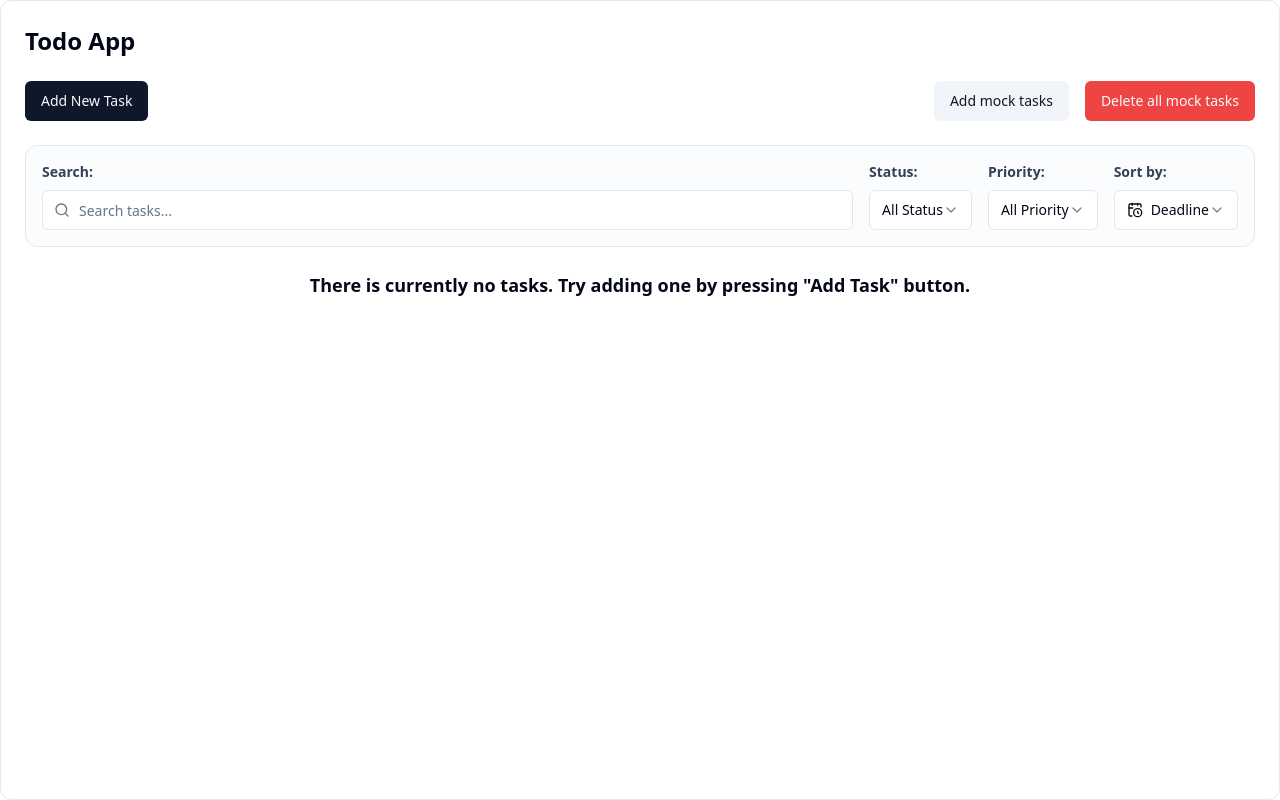
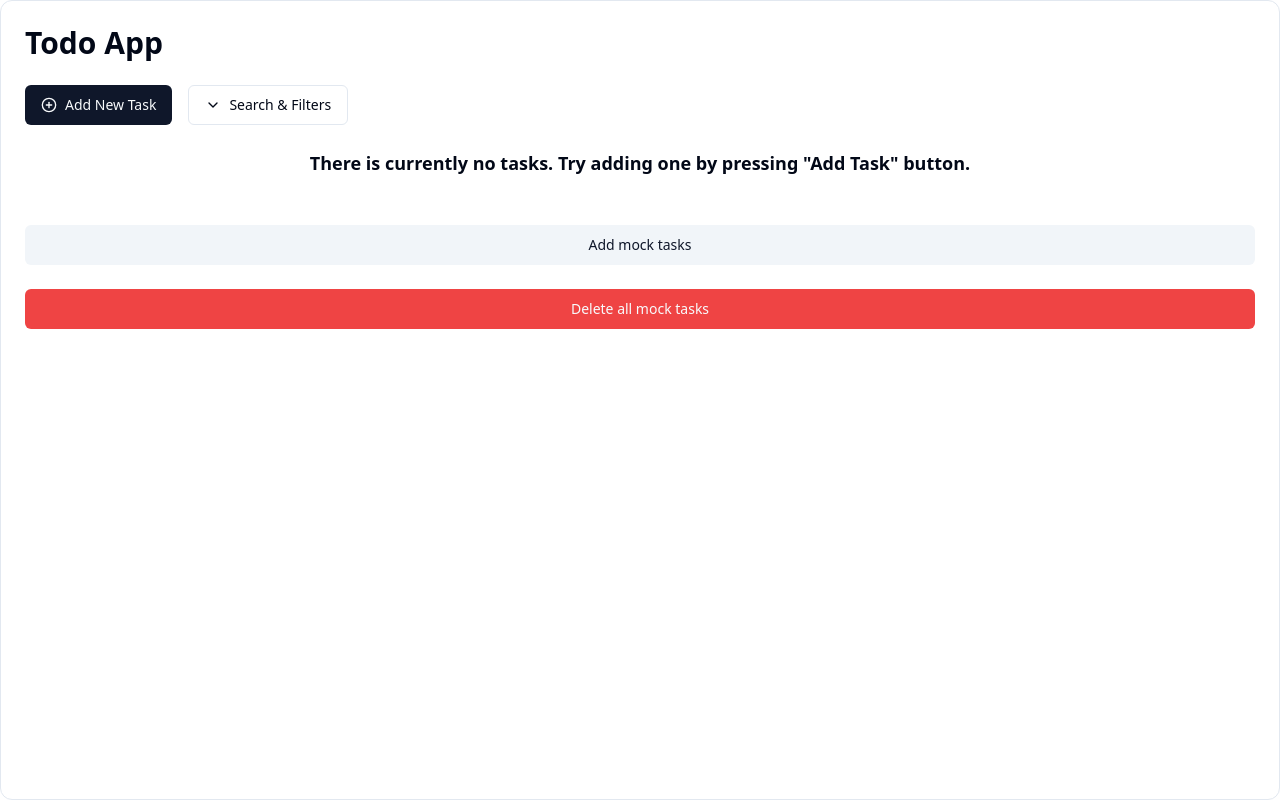
Before and after one commit to Zoraneko/todo-app, a React (Vite) app: page / in a window 1280 px wide. Built offline with nearby package versions, Linux system fonts and the light colour scheme.

Commit message:
update: update TaskFilter to be collapsible

```diff
--- a/src/App.tsx
+++ b/src/App.tsx
@@ -6,7 +6,7 @@ function App() {
 
   return (
     <div className="m-auto flex flex-col p-6 gap-6 border rounded-xl min-h-[100vh]">
-      <span className='text-2xl font-bold text-primary-900'>Todo App</span>
+      <h1 className='text-3xl font-bold text-primary-900'>Todo App</h1>
       <TodoDashboard />
       <Toaster />
     </div>
--- a/src/components/features/TaskFilter.tsx
+++ b/src/components/features/TaskFilter.tsx
@@ -3,7 +3,9 @@ import { Input } from "@/components/ui/input"
 import { Select, SelectContent, SelectItem, SelectTrigger, SelectValue } from "@/components/ui/select"
 import { getPriorityBadge } from "@/utils/getPriorityBadge";
 import { getStatusBadge } from "@/utils/getStatusBadge";
-import { CalendarClock, ClockPlus, Search } from "lucide-react"
+import { CalendarClock, ChevronDown, ChevronUp, ClockPlus, Search } from "lucide-react"
+import { useState } from "react";
+import { Button } from "../ui/button";
 
 interface TaskFilterProps {
     filter: FilterState;
@@ -11,8 +13,15 @@ interface TaskFilterProps {
 }
 
 export default function TaskFilter({ filter, onChange }: TaskFilterProps) {
+    const [isCollapsed, setIsCollapsed] = useState<boolean>(true);
     return (
+        !isCollapsed ? (
             <div className="flex flex-col md:flex-row gap-4 w-full bg-slate-50/50 p-4 rounded-xl border border-slate-200">
+                <div className="flex flex-col gap-2 flex-1 sm:flex-none  justify-center items-center">
+                    <Button variant="outline" className="w-10 h-10 flex" onClick={() => setIsCollapsed(!isCollapsed)}>
+                        <ChevronUp />
+                    </Button>
+                </div>
                 <div className="flex flex-col gap-2 flex-1">
                     <span className="text-sm font-semibold text-slate-700">Search:</span>
                     <div className="relative">
@@ -71,6 +80,13 @@ export default function TaskFilter({ filter, onChange }: TaskFilterProps) {
                         </Select>
                     </div>
                 </div>
+            </div>) : (
+            <div className="flex w-full md:w-auto">
+                <Button variant="outline" className="h-10 flex flex-row gap-2 w-full" onClick={() => setIsCollapsed(!isCollapsed)}>
+                    <ChevronDown />
+                    Search & Filters
+                </Button>
             </div>
         )
+    )
 }
--- a/src/components/features/TodoDashboard.tsx
+++ b/src/components/features/TodoDashboard.tsx
@@ -18,6 +18,7 @@ import {
 import TaskList from "./TaskList";
 import TaskPopup from "./TaskPopup";
 import type { PopupState } from "../../types";
+import { PlusCircle } from "lucide-react";
 
 const STORAGE_KEY = "todo_tasks";
 
@@ -109,10 +110,16 @@ export default function TodoDashboard() {
 
     return (
         <div className="flex flex-col gap-6">
-            <div className="flex flex-col sm:flex-row gap-4 items-center justify-between">
-                <Button onClick={handleOpenCreate} className="w-full sm:w-auto">
+            <div className="flex flex-col md:flex-row gap-4 items-center">
+                <Button onClick={handleOpenCreate} className="w-full md:w-auto">
+                    <PlusCircle />
                     Add New Task
                 </Button>
+                <TaskFilter filter={filter} onChange={handleFilterChange} />
+            </div>
+
+
+            <TaskList tasks={tasks} filter={filter} onOpenEdit={handleOpenEdit} />
             <span className="w-full "></span>
             <Button onClick={handleAddMockData} variant="secondary" className="w-full sm:w-auto">
                 Add mock tasks
@@ -140,12 +147,6 @@ export default function TodoDashboard() {
                     </DialogFooter>
                 </DialogContent>
             </Dialog>
-            </div>
-
-            <TaskFilter filter={filter} onChange={handleFilterChange} />
-
-            <TaskList tasks={tasks} filter={filter} onOpenEdit={handleOpenEdit} />
-
             <TaskPopup
                 isOpen={popupState.isOpen}
                 mode={popupState.mode}
```
Lines whose indentation alone changed are shown as unchanged.
